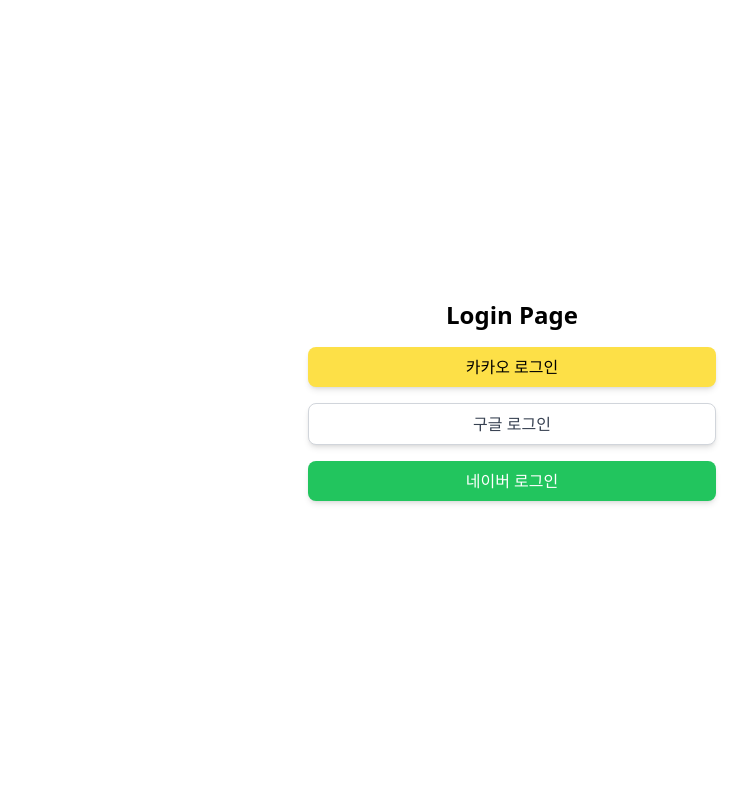
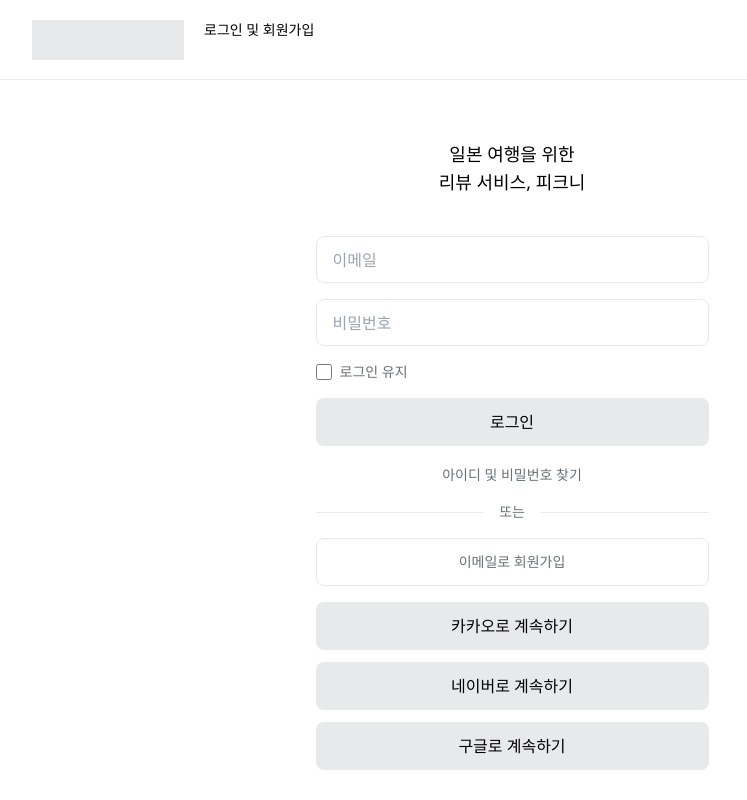
Before and after one commit to picnee/picnee_frontend, a Next.js app: page /login_bm in a window 1280 px wide. Shown: the whole page, without its empty margins (128-875 px from the left). Built offline with nearby package versions, Linux system fonts and the light colour scheme.

Commit message:
login page 작업

```diff
--- a/src/app/(route)/login_bm/page.tsx
+++ b/src/app/(route)/login_bm/page.tsx
@@ -6,28 +6,107 @@ export default function LoginPage() {
   }
 
   return (
-        <div className="flex flex-col items-center justify-center min-h-screen">
-            <h1 className="text-2xl font-bold mb-4">Login Page</h1>
-            <div className="space-y-4">
+    <div className="w-full min-h-screen bg-white">
+      {/* Header */}
+      <header className="flex items-center h-20 border-b border-[#E8E9EB]">
+        <div className="mx-auto w-full max-w-[1200px] px-[120px] flex flex-row gap-5">
+          <div className="w-[152px] h-10 bg-[#E8E9EB] flex items-center justify-center">
+          </div>
+          <span className="text-sm">로그인 및 회원가입</span>
+        </div>
+      </header>
+
+      {/* Main Content */}
+      <main className="flex flex-col items-center px-4 mt-[60px] ">
+        <h1 className="text-center text-lg mb-[40px]">
+          일본 여행을 위한<br />
+          리뷰 서비스, 피크니
+        </h1>
+
+        {/* Form */}
+        <form className="w-full max-w-[393px] space-y-4">
+          <input
+            type="email"
+            placeholder="이메일"
+            className="w-full h-[47px] px-4 border border-[#E8E9EB] rounded-lg focus:outline-none"
+          />
+          <input
+            type="password"
+            placeholder="비밀번호"
+            className="w-full h-[47px] px-4 border border-[#E8E9EB] rounded-lg focus:outline-none"
+          />
+
+          {/* Remember Me */}
+          <div className="flex items-center gap-2">
+            <input
+              type="checkbox"
+              id="remember"
+              className="w-4 h-4 border border-[#697175] rounded"
+            />
+            <label htmlFor="remember" className="text-sm text-[#697175]">
+              로그인 유지
+            </label>
+          </div>
+
+          {/* Login Button */}
           <button
+            type="button"
+            className="w-full h-12 bg-[#E8E9EB] rounded-lg text-black"
+          >
+            로그인
+          </button>
+
+          {/* Find ID/PW */}
+          <div className="text-center">
+            <button
+              type="button"
+              className="text-sm text-[#697175] hover:underline"
+            >
+              아이디 및 비밀번호 찾기
+            </button>
+          </div>
+
+          {/* Divider */}
+          <div className="flex items-center">
+            <div className="flex-grow h-px bg-[#E8E9EB]"></div>
+            <div className="px-4 text-sm text-[#697175]">또는</div>
+            <div className="flex-grow h-px bg-[#E8E9EB]"></div>
+          </div>
+          {/* Sign Up Link */}
+          <div className="text-center">
+            <button
+              type="button"
+              className="flex h-12 py-[11px] justify-center items-center gap-2.5 w-full text-sm text-[#697175] hover:underline rounded-lg border border-[#E8E9EB]"
+            >
+              이메일로 회원가입
+            </button>
+          </div>
+          {/* Social Login Buttons */}
+          <div className="space-y-3">
+            <button
+              type="button"
               onClick={() => goLoginPage('kakao')}
-                    className="bg-yellow-300 hover:bg-yellow-400 text-black px-6 py-2 rounded-lg shadow-md transition-colors duration-200 w-full"
+              className="w-full h-12 bg-[#E8E9EB] hover:bg-[#FEE500] rounded-lg transition-colors"
             >
-                    카카오 로그인
+              카카오로 계속하기
             </button>
             <button
-                    onClick={() => goLoginPage('google')}
-                    className="bg-white hover:bg-gray-100 text-gray-700 border border-gray-300 px-6 py-2 rounded-lg shadow-md transition-colors duration-200 w-full"
+              type="button"
+              onClick={() => goLoginPage('naver')}
+              className="w-full h-12 bg-[#E8E9EB] hover:bg-[#03C75A] rounded-lg hover:text-white transition-colors"
             >
-                    구글 로그인
+              네이버로 계속하기
             </button>
             <button
-                    onClick={() => goLoginPage('naver')}
-                    className="bg-green-500 hover:bg-green-600 text-white px-6 py-2 rounded-lg shadow-md transition-colors duration-200 w-full"
+              type="button"
+              onClick={() => goLoginPage('google')}
+              className="w-full h-12 bg-[#E8E9EB] hover:bg-[#3367D6] rounded-lg transition-colors hover:text-white"
             >
-                    네이버 로그인
+              구글로 계속하기
             </button>
           </div>
+        </form>
+      </main>
     </div>
-    )
+  );
 }
```
Lines whose indentation alone changed are shown as unchanged.
